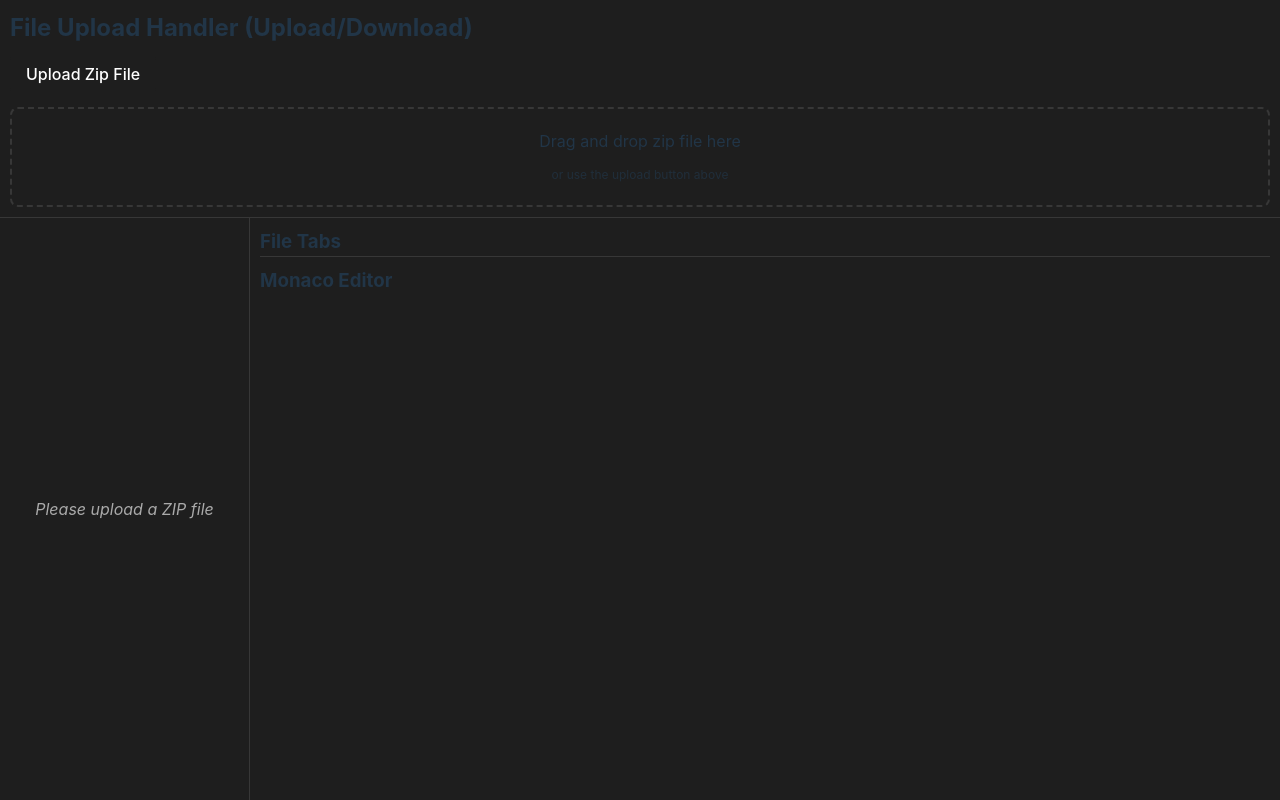
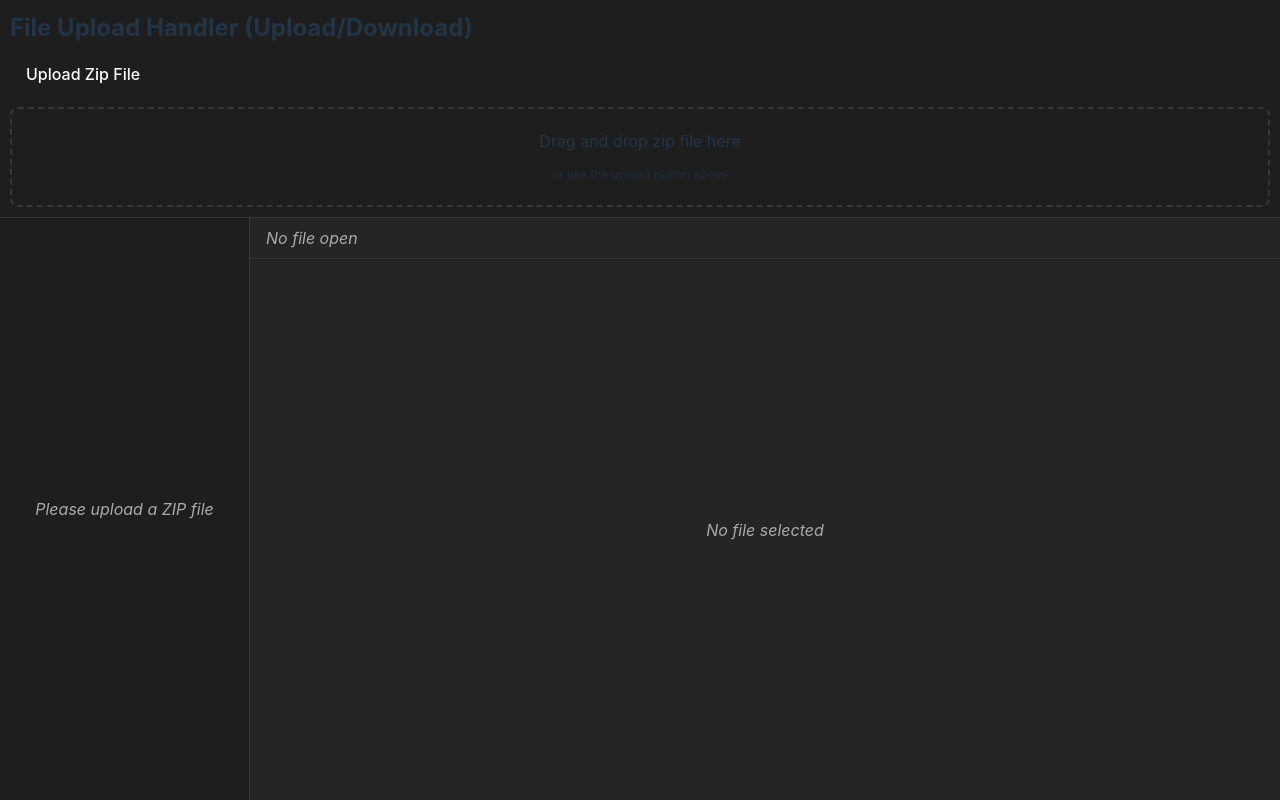
Before and after one commit to Hyunook-Kim/zip-file-editor, a React (Vite) app: page / in a window 1280 px wide. Built offline with nearby package versions, Linux system fonts and the light colour scheme.

Commit message:
feat: Add text file read

```diff
--- a/src/components/Editor/index.tsx
+++ b/src/components/Editor/index.tsx
@@ -1,32 +1,130 @@
 import styled from "styled-components";
+import { useFileStore } from "@/models/files/store";
+import { FileIcon } from "../FileIcons";
 
 const Editor = () => {
+  const { currentFile } = useFileStore();
+
+  const renderContent = () => {
+    if (!currentFile) {
+      return <EmptyMessage>No file selected</EmptyMessage>;
+    }
+
+    switch (currentFile.type) {
+      case "text":
+        return (
+          <TextContent>
+            {typeof currentFile.content === "string"
+              ? currentFile.content
+              : "Content cannot be displayed"}
+          </TextContent>
+        );
+      case "image":
+        return <EmptyMessage>not implemented</EmptyMessage>;
+      case "binary":
+        return <EmptyMessage>Binary file cannot be displayed</EmptyMessage>;
+      case "directory":
+        return <EmptyMessage>directory</EmptyMessage>;
+      default:
+        return <EmptyMessage>Unknown File Type</EmptyMessage>;
+    }
+  };
+
   return (
     <EditorContainer>
       <TabsContainer>
-        <h3>File Tabs</h3>
+        {currentFile ? (
+          <FileTab>
+            <FileIcon type={currentFile.type} size={16} />
+            <FileName>{currentFile.name}</FileName>
+            {currentFile.size !== undefined && (
+              <FileSize>({formatSize(currentFile.size)})</FileSize>
+            )}
+          </FileTab>
+        ) : (
+          <EmptyTab>No file open</EmptyTab>
+        )}
       </TabsContainer>
-      <EditorContent>
-        <h3>Monaco Editor</h3>
-      </EditorContent>
+      <EditorContent>{renderContent()}</EditorContent>
     </EditorContainer>
   );
 };
 
+const formatSize = (size: number): string => {
+  const kb = size / 1024;
+  if (kb < 1024) {
+    return `${kb.toFixed(1)} KB`;
+  }
+  const mb = kb / 1024;
+  return `${mb.toFixed(1)} MB`;
+};
+
 const EditorContainer = styled.div`
-  padding: 10px;
   display: flex;
   flex-direction: column;
   height: 100%;
+  overflow: hidden;
 `;
 
 const TabsContainer = styled.div`
-  margin-bottom: 10px;
+  display: flex;
+  margin-bottom: 1px;
   border-bottom: 1px solid var(--color-border);
+  background-color: var(--color-secondary);
+  min-height: 40px;
+`;
+
+const FileTab = styled.div`
+  display: flex;
+  align-items: center;
+  padding: 8px 16px;
+  background-color: var(--color-primary);
+  border-right: 1px solid var(--color-border);
+`;
+
+const EmptyTab = styled.div`
+  display: flex;
+  align-items: center;
+  padding: 8px 16px;
+  color: var(--color-text-secondary);
+  font-style: italic;
+`;
+
+const FileName = styled.span`
+  margin-left: 8px;
+  font-weight: 500;
+`;
+
+const FileSize = styled.span`
+  margin-left: 8px;
+  font-size: 0.8em;
+  color: var(--color-text-secondary);
 `;
 
 const EditorContent = styled.div`
   flex: 1;
+  overflow: auto;
+  padding: 16px;
+  background-color: var(--color-secondary);
+`;
+
+const TextContent = styled.pre`
+  font-size: 14px;
+  line-height: 1.5;
+  white-space: pre-wrap;
+  word-wrap: break-word;
+  color: var(--color-text);
+  margin: 0;
+  padding: 0;
+`;
+
+const EmptyMessage = styled.div`
+  display: flex;
+  justify-content: center;
+  align-items: center;
+  height: 100%;
+  color: var(--color-text-secondary);
+  font-style: italic;
 `;
 
 export default Editor;
```
